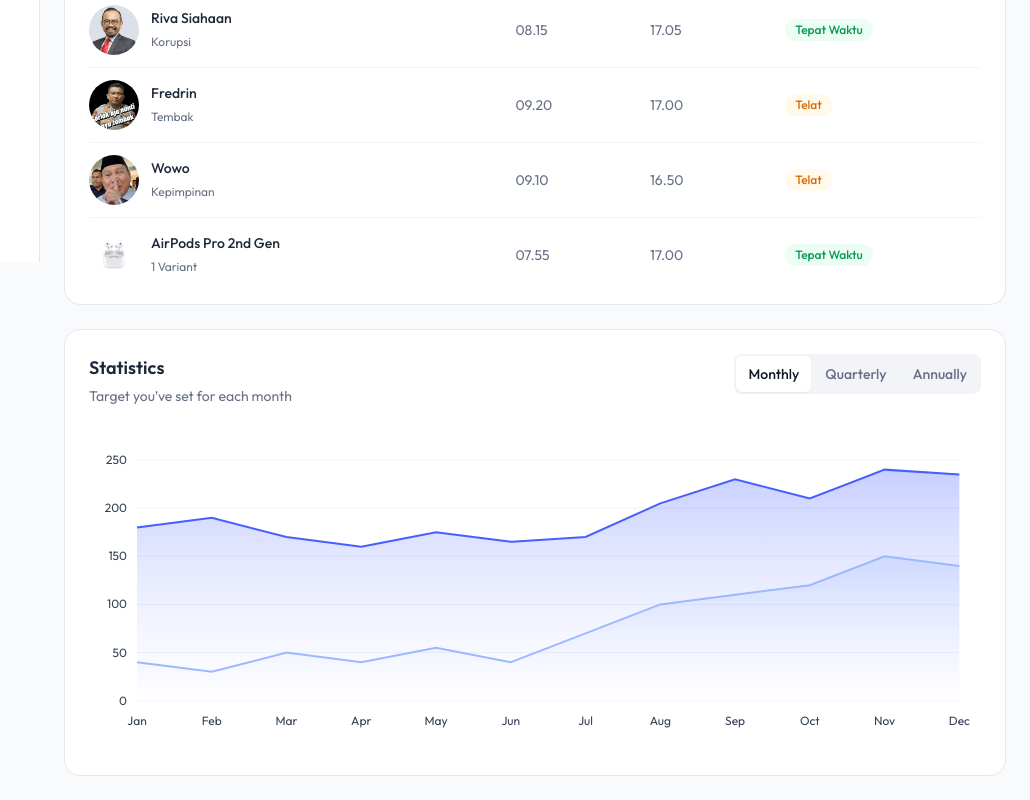
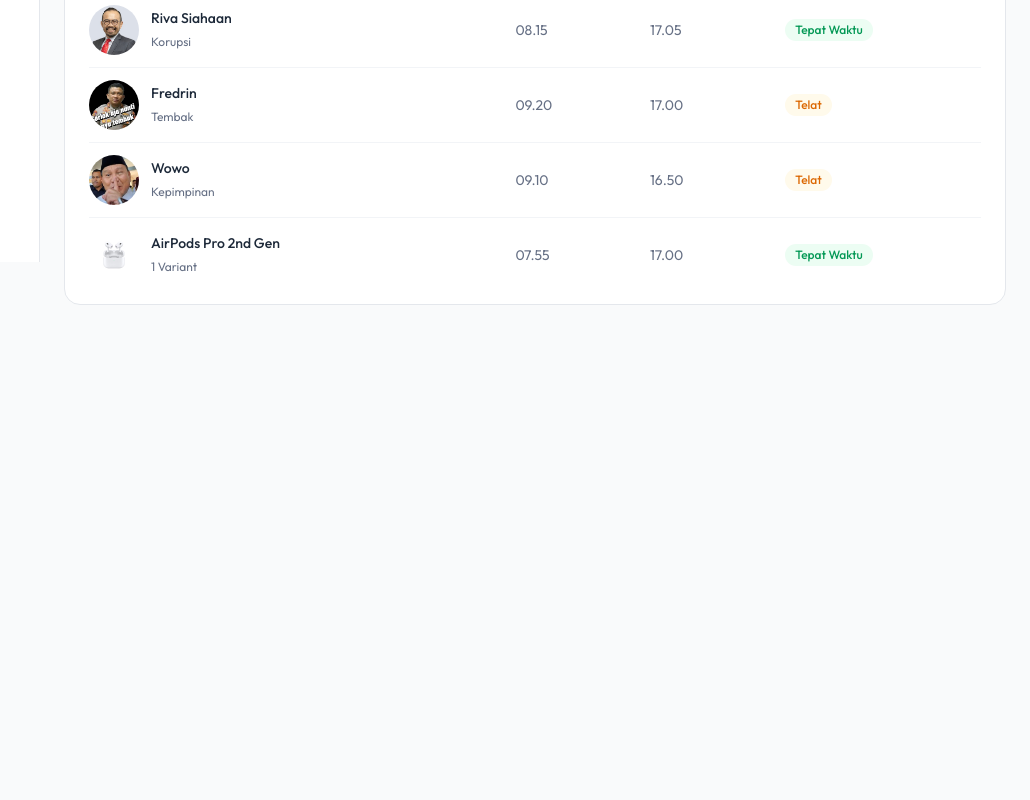
Before and after one commit to habieell/arraya-attendance, a Next.js app: page / in a window 1280 px wide. Shown: the part 538-1338 px from the top of the page, without its empty margins (250-1280 px from the left). After the commit the page ends 867 px from the top, so only its background shows below. Built offline with nearby package versions, Linux system fonts and the light colour scheme.

Commit message:
statistic page removal

```diff
--- a/src/app/(admin)/page.tsx
+++ b/src/app/(admin)/page.tsx
@@ -34,9 +34,9 @@ export default function Ecommerce() {
         <RecentOrders />
       </div>
 
-      <div className="col-span-12">
+      {/* <div className="col-span-12">
         <StatisticsChart />
-      </div>
+      </div> */}
 
       {/* <div className="col-span-12 xl:col-span-5">
         <DemographicCard />
```
